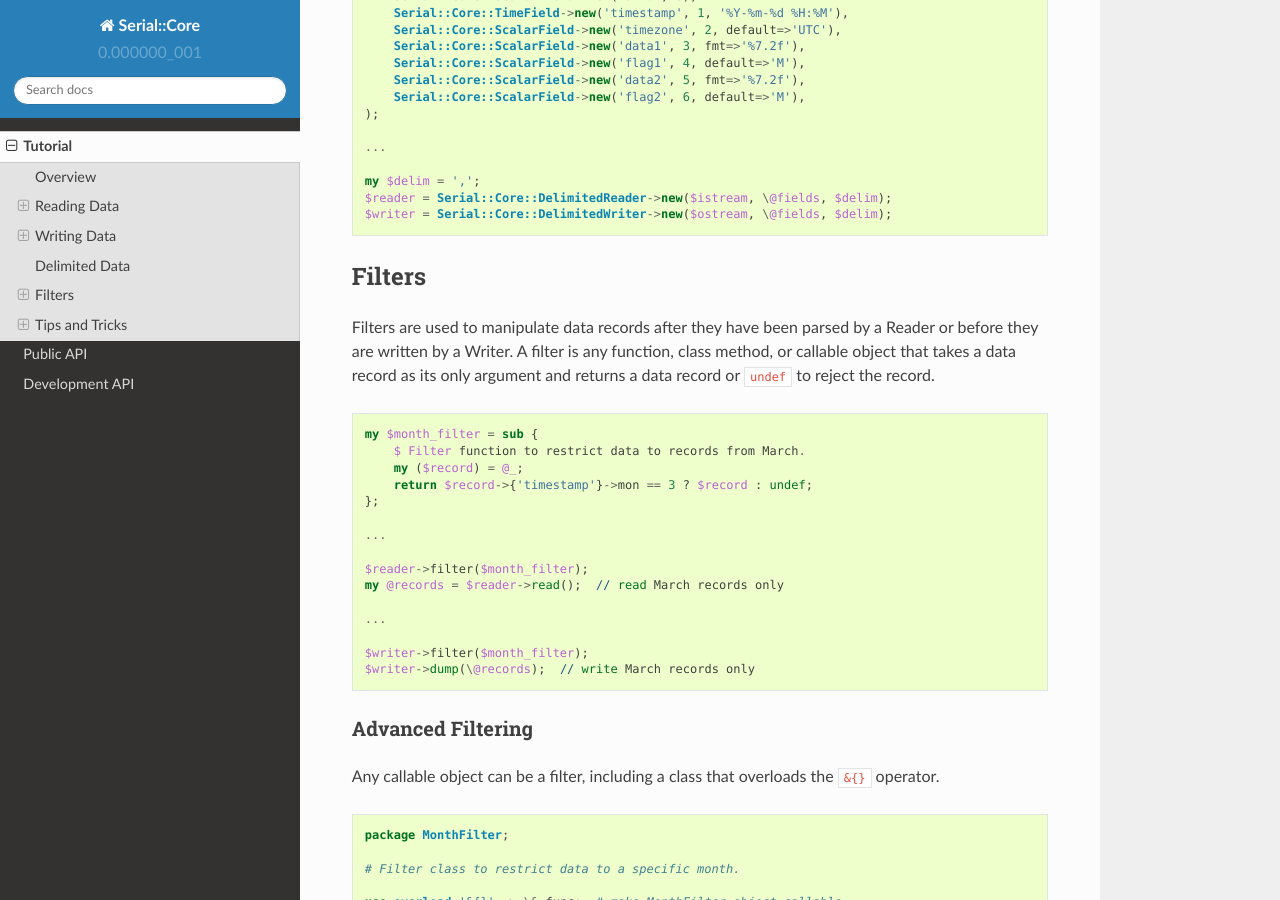
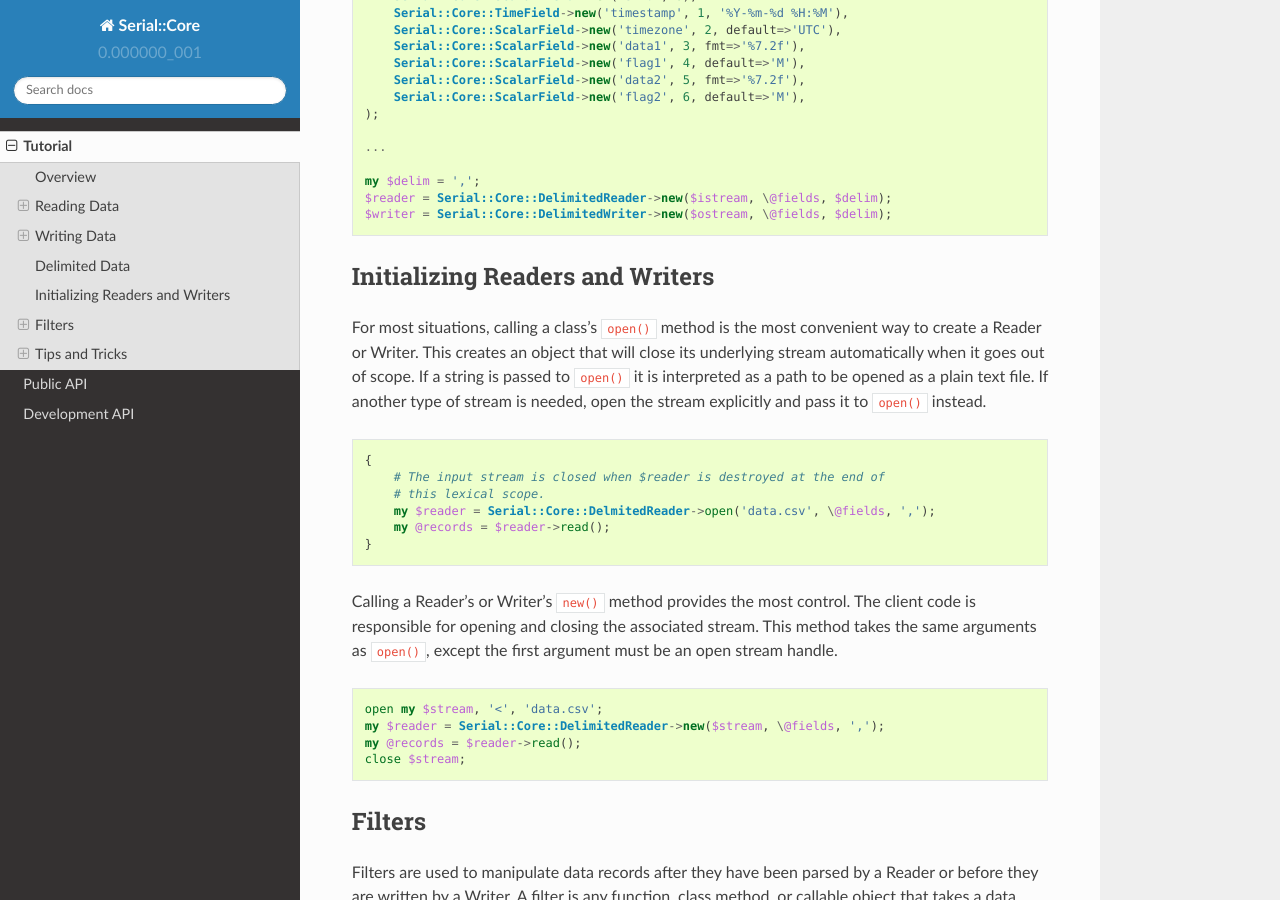
Before and after one commit to mdklatt/serial-perl, a Sphinx documentation site: the page built from doc/tutorial.rst, in a window 1280 px wide and 900 px high, scrolled down 3382 px. Built offline with Sphinx 7.4.7 and the Read the Docs theme 2.0.0, drawn with Linux system fonts in a browser that asks for light colours.

Commit message:
updated tutorial

```diff
--- a/doc/tutorial.rst
+++ b/doc/tutorial.rst
@@ -205,6 +205,39 @@ field positions are given by index (starting at 0).
     $writer = Serial::Core::DelimitedWriter->new($ostream, \@fields, $delim);
 
 
+Initializing Readers and Writers
+================================
+
+For most situations, calling a class's ``open()`` method is the most convenient
+way to create a Reader or Writer. This creates an object that will close its
+underlying stream automatically when it goes out of scope. If a string is
+passed to ``open()`` it is interpreted as a path to be opened as a plain text
+file. If another type of stream is needed, open the stream explicitly and pass
+it to ``open()`` instead.
+
+..  code-block:: perl
+
+    {
+        # The input stream is closed when $reader is destroyed at the end of
+        # this lexical scope.
+        my $reader = Serial::Core::DelmitedReader->open('data.csv', \@fields, ',');
+        my @records = $reader->read();
+    }
+
+Calling a Reader's or Writer's ``new()`` method provides the most control. The
+client code is responsible for opening and closing the associated stream. This
+method takes the same arguments as ``open()``, except the first argument must
+be an open stream handle.
+
+
+..  code-block:: perl
+
+    open my $stream, '<', 'data.csv';
+    my $reader = Serial::Core::DelimitedReader->new($stream, \@fields, ',');
+    my @records = $reader->read();
+    close $stream;
+
+
 Filters
 =======
 
```
